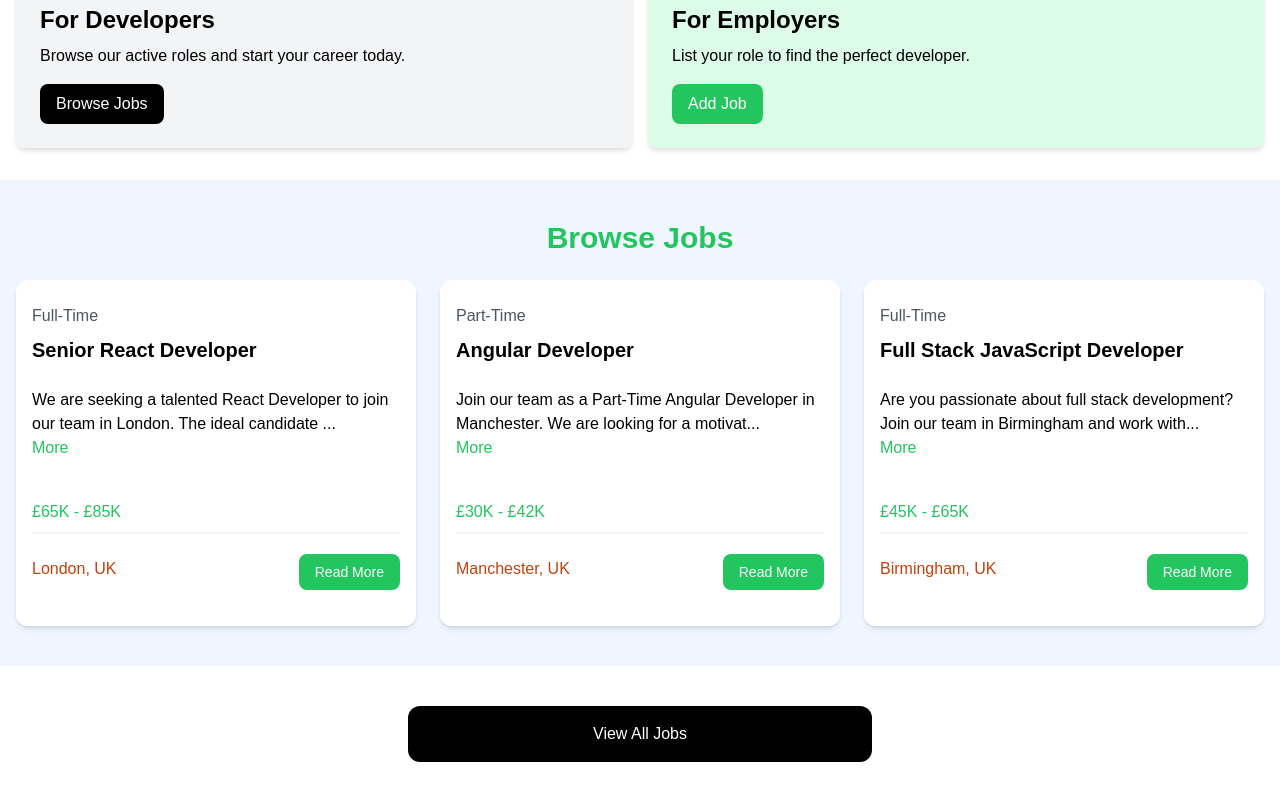
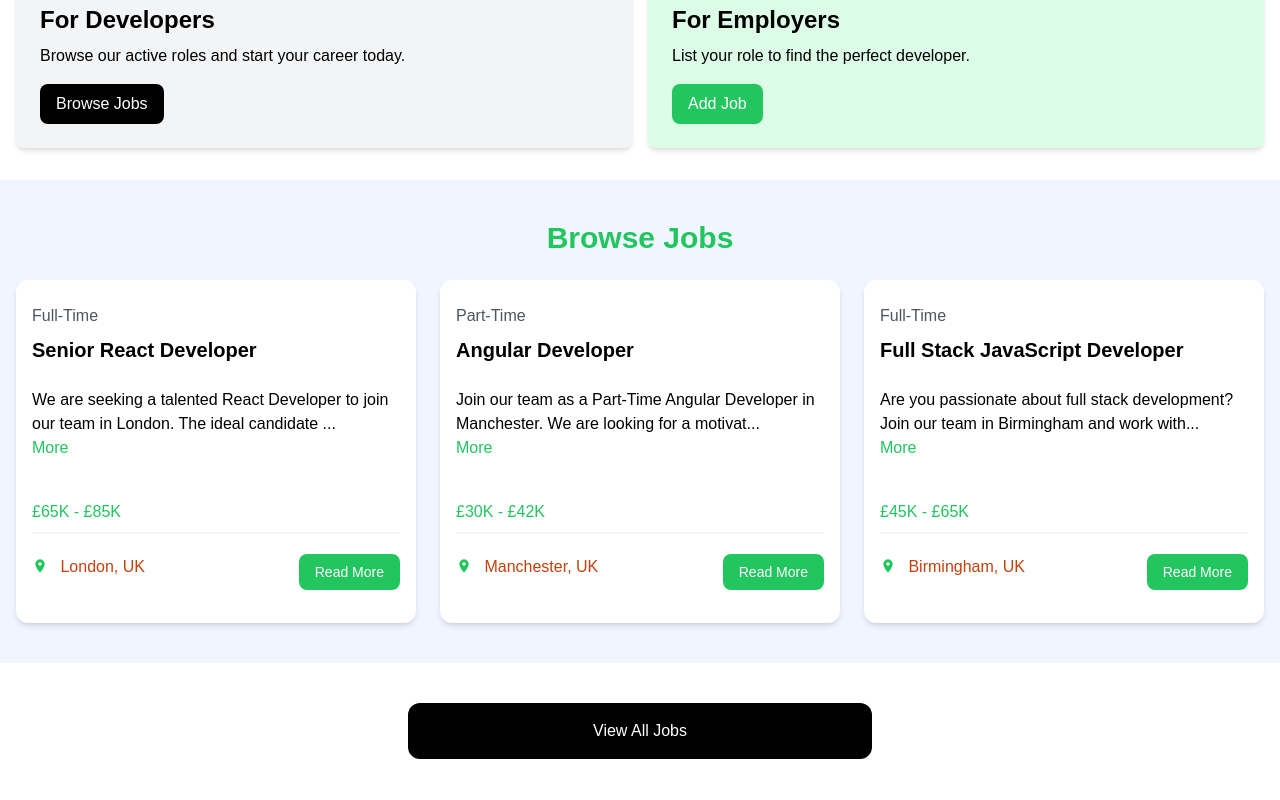
Before and after one commit to connorhanks/DevJobs-Developer-Jobs-Board, a Vue app: page / in a window 1280 px wide. Shown: the part 429-1229 px from the top of the page. Built offline with nearby package versions, Linux system fonts and the light colour scheme.

Commit message:
replace vue-material-design-icons with material design icons

```diff
--- a/package.json
+++ b/package.json
@@ -12,9 +12,9 @@
     "test:e2e:dev": "start-server-and-test 'vite dev --port 4173' http://localhost:4173 'cypress open --e2e'"
   },
   "dependencies": {
+    "@mdi/font": "^7.4.47",
     "pinia": "^2.2.6",
-    "vue": "^3.5.13",
-    "vue-material-design-icons": "^5.3.1"
+    "vue": "^3.5.13"
   },
   "devDependencies": {
     "@vitejs/plugin-vue": "^5.2.1",
--- a/src/components/JobListing.vue
+++ b/src/components/JobListing.vue
@@ -53,7 +53,7 @@ const truncatedDescription = computed(() => {
 
       <div class="flex flex-col lg:flex-row justify-between mb-4">
         <div class="text-orange-700 mb-3">
-          <i class="fa-solid fa-location-dot text-lg"></i>
+          <span class="mdi mdi-map-marker text-green-500 mr-2"></span>
           {{ job.location }}
         </div>
         <a
--- a/src/main.js
+++ b/src/main.js
@@ -1,14 +1,12 @@
 import "./assets/main.css";
+import "@mdi/font/css/materialdesignicons.css";
 
 import { createApp } from "vue";
 import { createPinia } from "pinia";
 import App from "./App.vue";
-import { registerIcons } from "./plugins/icons";
-import "vue-material-design-icons/styles.css";
 
 const app = createApp(App);
 
 app.use(createPinia());
-registerIcons(app);
 
 app.mount("#app");
--- a/src/plugins/icons.js
+++ /dev/null
@@ -1,10 +0,0 @@
-import { createApp } from "vue";
-import MenuIcon from "vue-material-design-icons/Menu.vue";
-import AccountIcon from "vue-material-design-icons/Account.vue";
-// Add more icons as needed
-
-export function registerIcons(app) {
-  app.component("menu-icon", MenuIcon);
-  app.component("account-icon", AccountIcon);
-  // Register more icons here
-}
```
Also changed, not shown: 1 other file (tests, documents, lock files or other folders).
